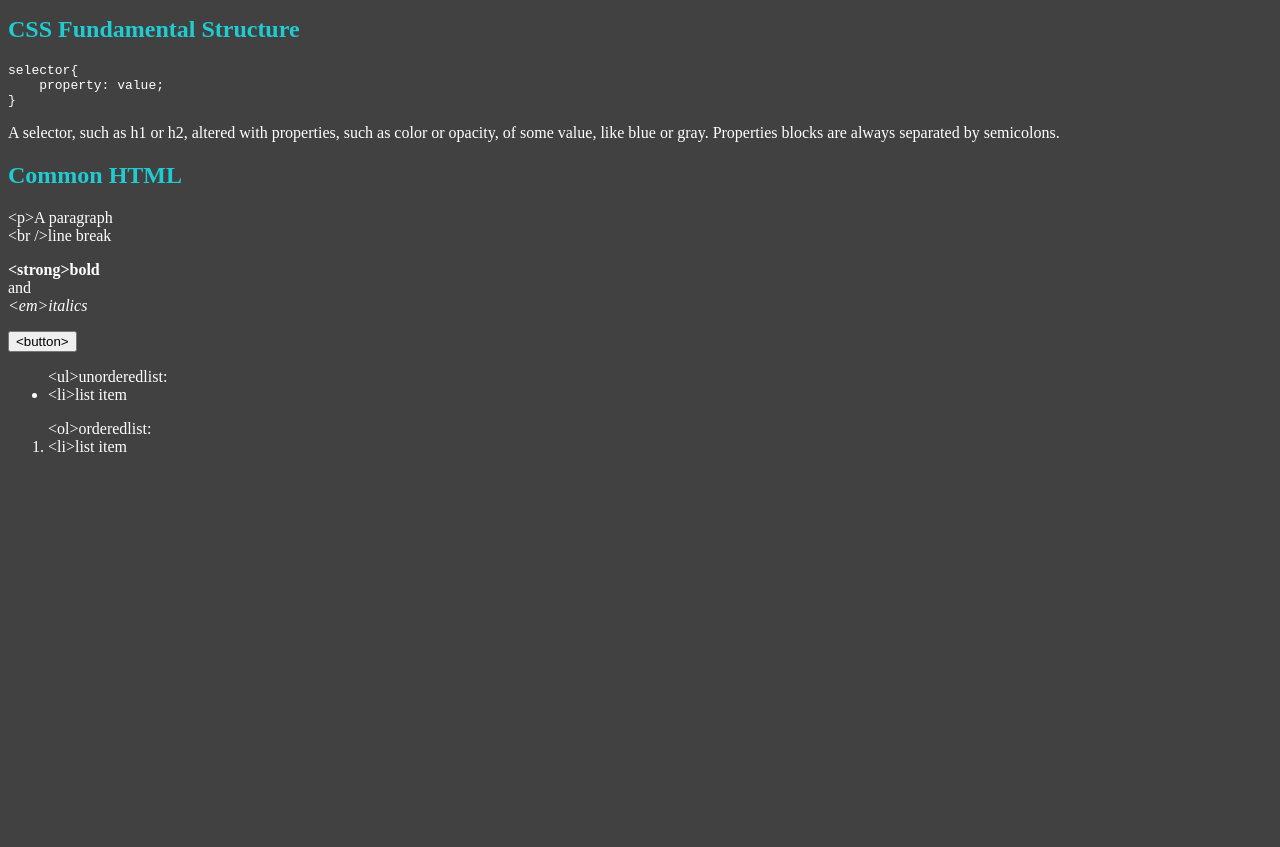
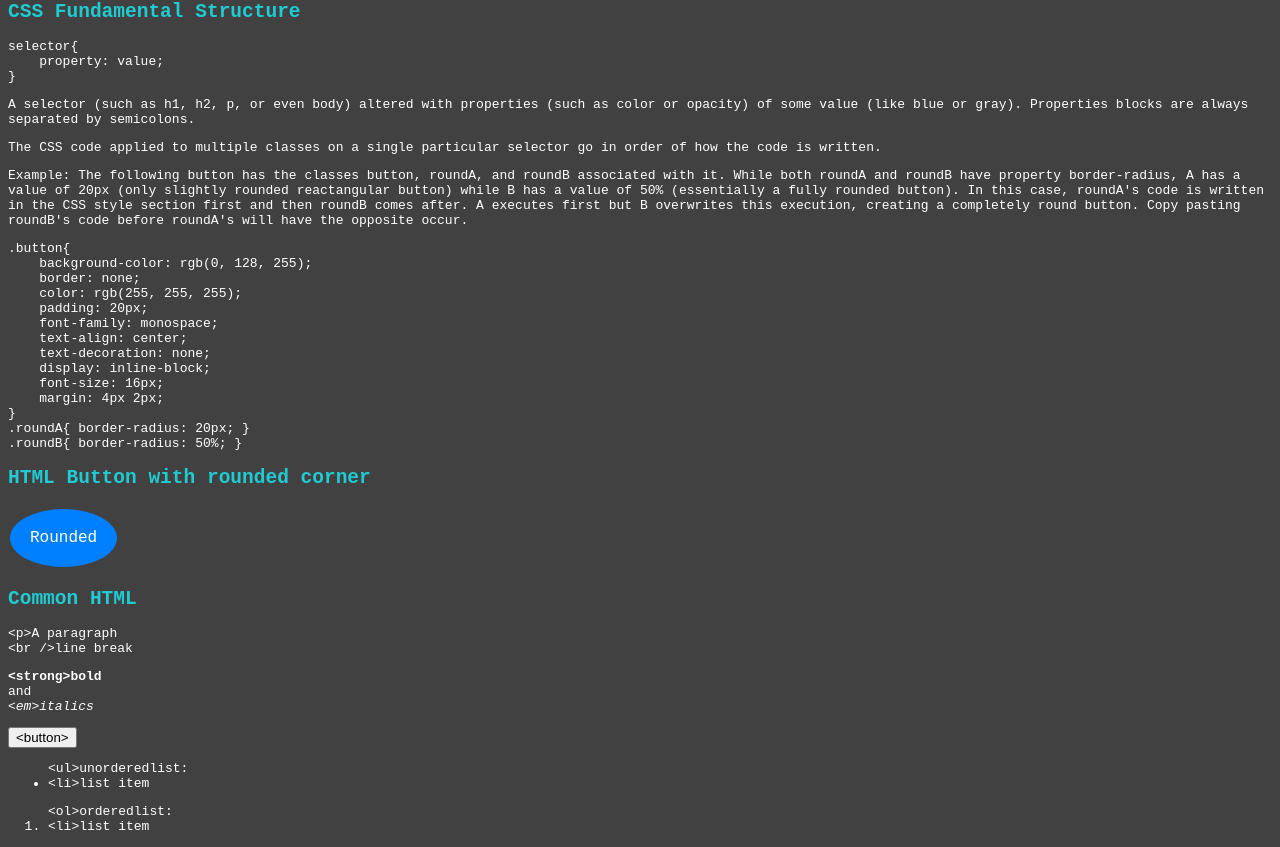
Before and after one commit to vihutr/HelloWorldWebsite, a plain HTML site: page index.html in a window 1280 px wide. Shown: the part 64-911 px from the top of the page. Before the commit the page ends 800 px from the top, so only its background shows below. Drawn offline with Linux system fonts and the light colour scheme.

Commit message:
Font added, Button added and used as example for css order of execution.

```diff
--- a/index.html
+++ b/index.html
@@ -20,7 +20,27 @@
             }
             body{
                 background: rgb(65, 65, 65);
+                /*font-family: Helvetica Neue, Helvetica, Arial, sans-serif;*/
+                font-family: monospace;
                 color: white;
+            }
+            .button{
+                background-color: rgb(0, 128, 255);
+                border: none;
+                color: rgb(255, 255, 255);
+                padding: 20px;
+                font-family: monospace;
+                text-align: center;
+                text-decoration: none;
+                display: inline-block;
+                font-size: 16px;
+                margin: 4px 2px;
+            }
+            .roundA{
+                border-radius: 20px;
+            }
+            .roundB{
+                border-radius: 50%;
             }
         </style>
     </head>
@@ -36,8 +56,30 @@ selector{
 }
 </pre>
 
-        <p>A selector, such as h1 or h2, altered with properties, such as color or opacity, of some value, like blue or gray. Properties blocks are always separated by semicolons.</p>
+        <p>A selector (such as h1, h2, p, or even body) altered with properties (such as color or opacity) of some value (like blue or gray). Properties blocks are always separated by semicolons.</p>
         </p>
+        <p>The CSS code applied to multiple classes on a single particular selector go in order of how the code is written.</p>
+        <p>Example: The following button has the classes button, roundA, and roundB associated with it. While both roundA and roundB have property border-radius, A has a value of 20px (only slightly rounded reactangular button) while B has a value of 50% (essentially a fully rounded button). In this case, roundA's code is written in the CSS style section first and then roundB comes after. A executes first but B overwrites this execution, creating a completely round button. Copy pasting roundB's code before roundA's will have the opposite occur.</p>
+
+<pre class = "prettyprint">
+.button{
+    background-color: rgb(0, 128, 255);
+    border: none;
+    color: rgb(255, 255, 255);
+    padding: 20px;
+    font-family: monospace;
+    text-align: center;
+    text-decoration: none;
+    display: inline-block;
+    font-size: 16px;
+    margin: 4px 2px;
+}
+.roundA{ border-radius: 20px; }
+.roundB{ border-radius: 50%; }
+</pre>
+        <h2>HTML Button with rounded corner</h2>
+
+        <button class = "button roundA roundB"> Rounded </button>
 
         <h2>Common HTML</h2>
         <p>&lt;p>A paragraph<br/> &lt;br />line break </p>
```
